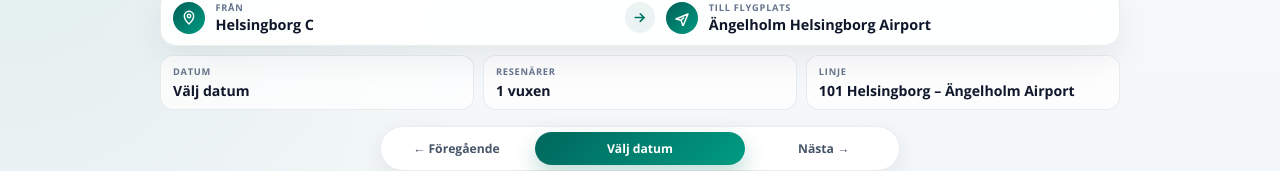
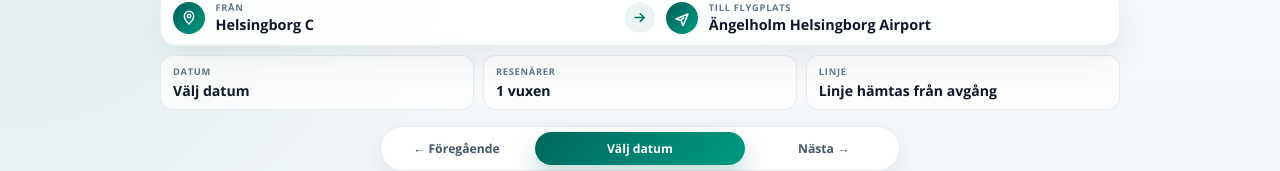
Before and after one commit to Helsingbuss/hbshuttle-2027, a Next.js app: page /start/valj-avgang in a window 1280 px wide. Shown: the part 236-407 px from the top of the page. Built offline with nearby package versions, Linux system fonts and the light colour scheme; no server answers.

Commit message:
Use real departure values and clean fallbacks

```diff
--- a/src/app/start/valj-avgang/page.tsx
+++ b/src/app/start/valj-avgang/page.tsx
@@ -246,8 +246,8 @@
             departureTime: String(item.departureTime || item.departure_time || ""),
             arrivalTime: String(item.arrivalTime || item.arrival_time || ""),
             duration: item.durationMinutes ? `${item.durationMinutes} min` : String(item.duration || "50 min"),
-            line: String(item.line || item.lineName || "Linje 101"),
-            vehicle: String(item.vehicle || "HB Shuttle"),
+            line: String(item.line || item.lineName || item.lineCode || "Linje hämtas från Portal"),
+            vehicle: String(item.vehicle || item.operatorName || item.operator_name || "Helsingbuss"),
             from: String(item.from || item.fromName || item.departureLocation || from || "Helsingborg C"),
             to: String(item.to || item.toName || item.destinationLocation || to || "Ängelholm Airport"),
             priceEconomy: Number(item.priceEconomy || item.price_economy || item.ticketPrice || item.price || 0),
@@ -375,7 +375,7 @@
 
             <div>
               <small>Linje</small>
-              <strong>101 Helsingborg – Ängelholm Airport</strong>
+              <strong>{departures[0]?.line || departures[0]?.lineName || departures[0]?.lineCode || "Linje hämtas från avgång"}</strong>
             </div>
           </div>
         </div>
```
